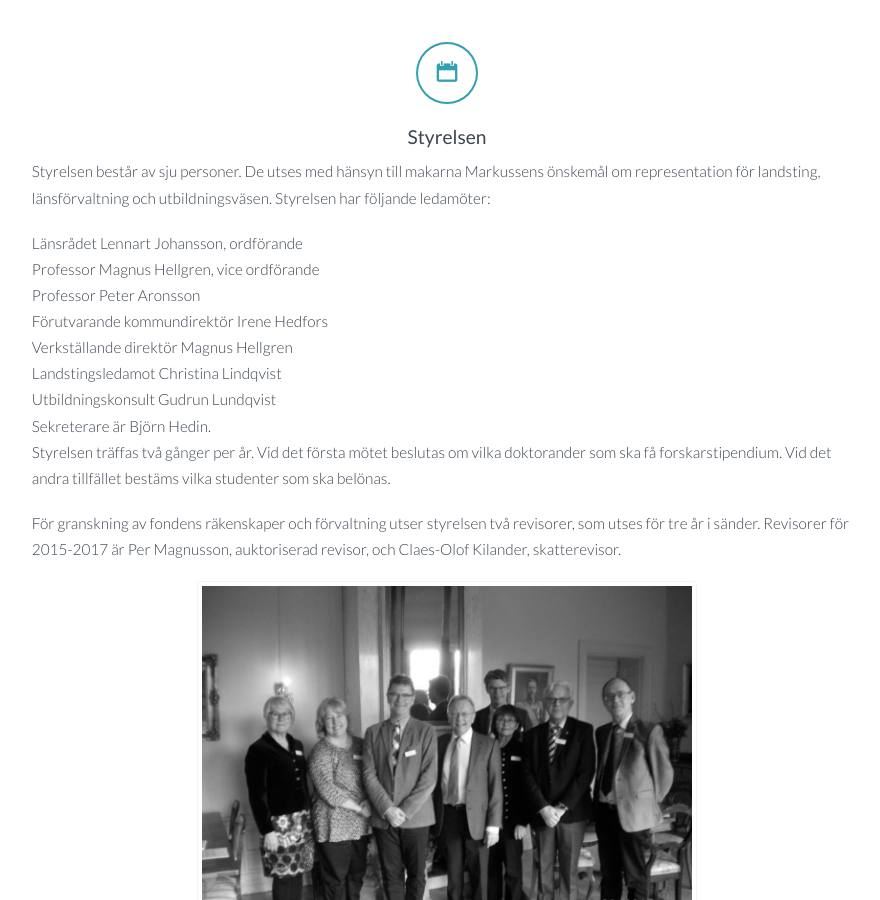
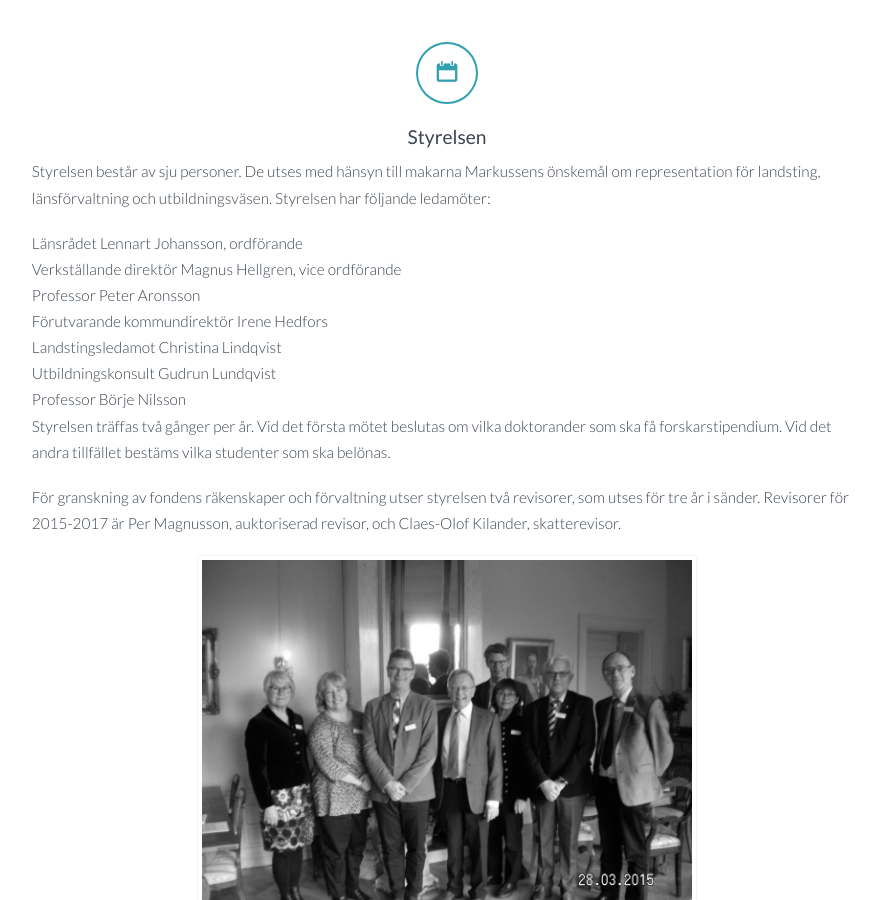
Before and after one commit to standout/markussens.se, a Jekyll site: the page built from presentation.md, in a window 1280 px wide and 900 px high, scrolled down 2257 px. Shown: the whole window, without its empty margins (193-1073 px from the left). Built offline with Jekyll 4.4.1, drawn with Linux system fonts in a browser that asks for light colours; nearby versions of some CDN libraries.

Commit message:
Update according to client

```diff
--- a/presentation.md
+++ b/presentation.md
@@ -86,13 +86,12 @@
   utbildningsväsen. Styrelsen har följande ledamöter:
 
   - Länsrådet Lennart Johansson, ordförande
-  - Professor Magnus Hellgren, vice ordförande
+  - Verkställande direktör Magnus Hellgren, vice ordförande
   - Professor Peter Aronsson
   - Förutvarande kommundirektör Irene Hedfors
-  - Verkställande direktör Magnus Hellgren
   - Landstingsledamot Christina Lindqvist
   - Utbildningskonsult Gudrun Lundqvist
-  - Sekreterare är Björn Hedin.
+  - Professor Börje Nilsson
 
   Styrelsen träffas två gånger per år. Vid det första mötet beslutas  om vilka
   doktorander som ska få forskarstipendium. Vid det andra tillfället bestäms
```
